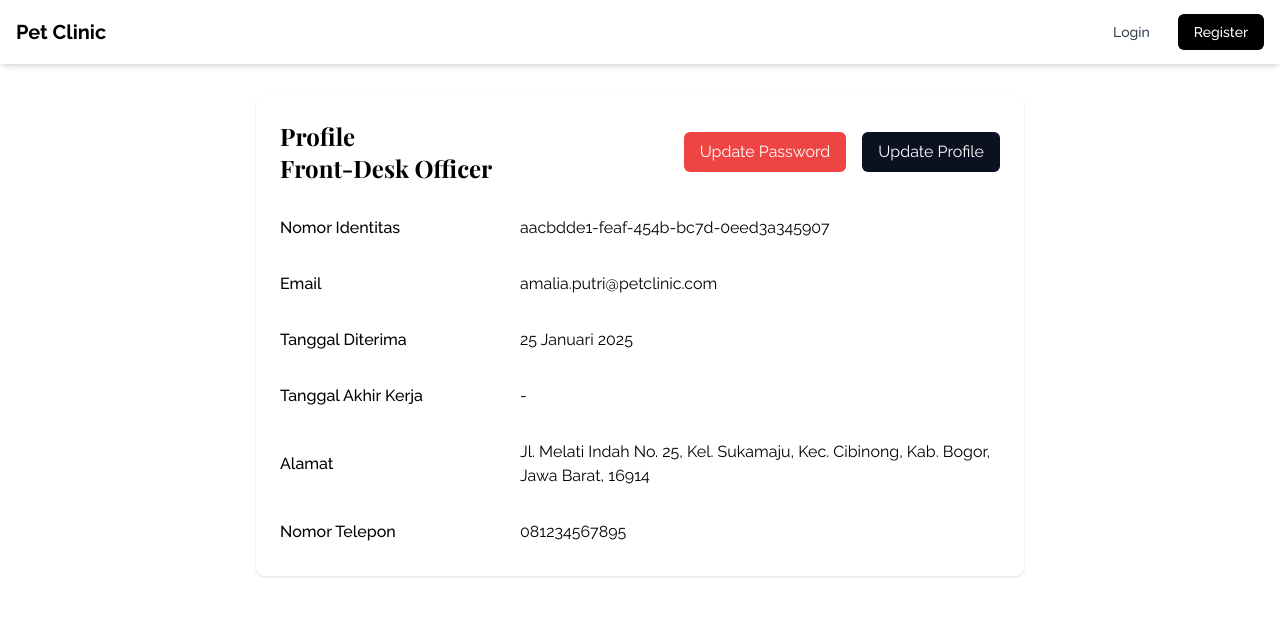
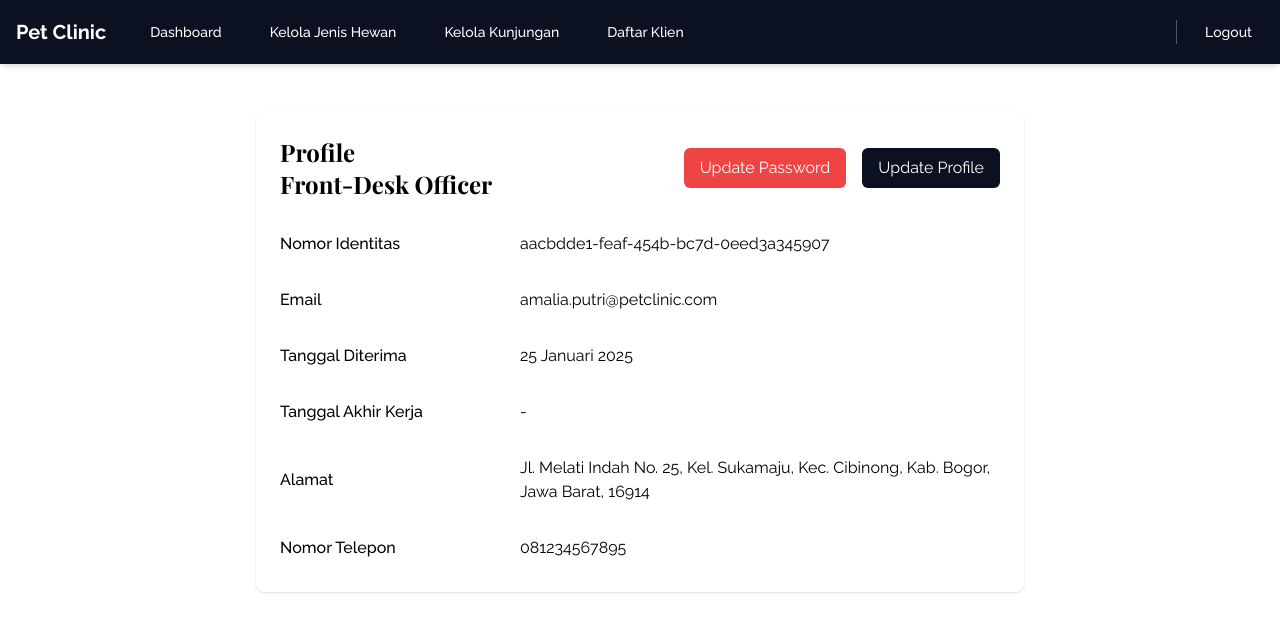
Before and after one commit to BASDAT-A15/pet-clinic, a Django app: page /profile-frontdesk/ in a window 1280 px wide. Shown: the top 632 px of the page. Run offline with Django 5.2, Linux system fonts and the light colour scheme; some libraries are stand-ins or nearby versions; some web fonts are replaced.

Commit message:
feat: Add navbar for frontdesk and client

```diff
--- a/main/urls.py
+++ b/main/urls.py
@@ -1,5 +1,5 @@
 from django.urls import path
-from main.views import login_register, register, login, profile_klien, profile_frontdesk, profile_dokter, profile_perawat, update_password
+from main.views import login_register, register, login, profile_klien, profile_frontdesk, profile_dokter, profile_perawat, update_password, logout_view
 
 app_name = 'main'
 
@@ -12,4 +12,5 @@ urlpatterns = [
     path('profile-dokter/', profile_dokter, name='profile_dokter'),
     path('profile-perawat/', profile_perawat, name='profile_perawat'),
     path('update-password/', update_password, name='update_password'),
+    path('logout/', logout_view, name='logout'),
 ]
--- a/main/views.py
+++ b/main/views.py
@@ -1,4 +1,5 @@
 from django.shortcuts import render, redirect
+from django.contrib.auth import logout
 from .forms import (
     IndividuRegistrationForm,
     PerusahaanRegistrationForm,
@@ -57,3 +58,7 @@ def profile_perawat(request):
 
 def update_password(request):
     return render(request, 'update_password.html')
+
+def logout_view(request):
+    logout(request)
+    return redirect('main:login')
--- a/templates/base.html
+++ b/templates/base.html
@@ -17,7 +17,7 @@
             color: #000000;
             margin: 0;
             padding: 0;
-            padding-top: 3rem;
+            padding-top: 4rem;
         }
         h1, h2, h5 {
             font-family: 'Playfair Display';
@@ -27,8 +27,17 @@
 </head>
 
 <body class="font-raleway">
-    {% include 'navbar_guest.html' %}
+    {% if request.path == '/login/' or request.path == '/register/' or request.path == '/login_register/' or request.path == '/' %}
+        {% include 'navbar_guest.html' %}
+    {% endif %}
 
+    {% if request.path == '/hewan/' or request.path == '/profile-klien/' or request.path == '/klinik/vaksinasi/' %}
+        {% include 'navbar_klien.html' %}
+    {% endif %}
+
+    {% if 'profile-frontdesk' in request.path or 'hewan/jenis-hewan' in request.path or 'klinik/klien' in request.path %}
+        {% include 'navbar_front_desk.html' %}
+    {% endif %}
     <div class="container mx-auto mt-4">
         {% block content %} {% endblock content %}
     </div>
--- /dev/null
+++ b/templates/navbar_front_desk.html
@@ -0,0 +1,86 @@
+<nav class="fixed top-0 left-0 right-0 bg-[#0B1120] shadow-md z-50">
+    <div class="container mx-auto px-4">
+        <div class="flex justify-between items-center h-16">
+            <!-- Logo/Brand on left -->
+            <div class="flex-shrink-0">
+                <a href="/" class="font-bold text-xl text-white">Pet Clinic</a>
+            </div>
+
+            <!-- Desktop Navigation Links -->
+            <div class="hidden md:flex flex-1 items-center justify-between ml-8">
+                <div class="flex items-center space-x-6">
+                <a href="{% url 'main:profile_frontdesk' %}" class="text-white hover:text-gray-300 px-3 py-2 text-sm font-medium transition duration-200 flex items-center">
+                    Dashboard
+                </a>
+
+                <a href="{% url 'kuning:list_jenis_hewan' %}" class="text-white hover:text-gray-300 px-3 py-2 text-sm font-medium transition duration-200 flex items-center">
+                    Kelola Jenis Hewan
+                </a>
+
+                <a href="{% url 'kuning:list_hewan' %}" class="text-white hover:text-gray-300 px-3 py-2 text-sm font-medium transition duration-200 flex items-center">
+                    Kelola Kunjungan
+                </a>
+
+                <a href="{% url 'merah:list_klien' %}" class="text-white hover:text-gray-300 px-3 py-2 text-sm font-medium transition duration-200 flex items-center">
+                    Daftar Klien
+                </a>
+                </div>
+
+                <div class="flex items-center">
+                    <div class="border-l border-gray-600 h-6 mx-4"></div>
+                <form method="post" action="{% url 'main:logout' %}" class="inline">
+                    {% csrf_token %}
+                    <button type="submit" class="text-white hover:text-gray-300 px-3 py-2 text-sm font-medium transition duration-200 flex items-center">
+                        Logout
+                    </button>
+                </form>
+                </div>
+            </div>
+
+            <!-- Mobile menu button -->
+            <div class="md:hidden">
+                <button id="mobile-menu-button" class="text-gray-300 hover:text-white focus:outline-none">
+                    <svg class="h-6 w-6" fill="none" viewBox="0 0 24 24" stroke="currentColor">
+                        <path stroke-linecap="round" stroke-linejoin="round" stroke-width="2" d="M4 6h16M4 12h16m-7 6h7"></path>
+                    </svg>
+                </button>
+            </div>
+        </div>
+
+        <!-- Mobile menu -->
+        <div id="mobile-menu" class="hidden md:hidden pb-4 bg-[#0B1120]">
+            <div class="flex flex-col space-y-3 pt-2">
+                <a href="{% url 'main:profile_frontdesk' %}" class="text-white hover:text-gray-300 px-3 py-2 text-base font-medium transition duration-200 flex items-center">
+                    Dashboard
+                </a>
+
+                <a href="{% url 'kuning:list_jenis_hewan' %}" class="text-white hover:text-gray-300 px-3 py-2 text-base font-medium transition duration-200 flex items-center">
+                    Kelola Jenis Hewan
+                </a>
+
+                <a href="{% url 'kuning:list_hewan' %}" class="text-white hover:text-gray-300 px-3 py-2 text-base font-medium transition duration-200 flex items-center">
+                    Kelola Kunjungan
+                </a>
+
+                <a href="{% url 'merah:list_klien' %}" class="text-white hover:text-gray-300 px-3 py-2 text-base font-medium transition duration-200 flex items-center">
+                    Daftar Klien
+                </a>
+
+                <form method="post" action="{% url 'main:logout' %}" class="inline">
+                    {% csrf_token %}
+                    <button type="submit" class="text-white hover:bg-gray-800 w-full px-3 py-2 rounded-md text-base font-medium flex items-center">
+                        Logout
+                    </button>
+                </form>
+            </div>
+        </div>
+    </div>
+</nav>
+
+<!-- Mobile menu toggle script -->
+<script>
+    document.getElementById('mobile-menu-button').addEventListener('click', function() {
+        const menu = document.getElementById('mobile-menu');
+        menu.classList.toggle('hidden');
+    });
+</script>
--- a/templates/navbar_guest.html
+++ b/templates/navbar_guest.html
@@ -1,20 +1,20 @@
-<nav class="fixed top-0 left-0 right-0 bg-white shadow-md z-50">
+<nav class="fixed top-0 left-0 right-0 bg-[#0B1120] shadow-md z-50">
   <div class="container mx-auto px-4">
     <div class="flex justify-between items-center h-16">
       <!-- Logo/Brand on left -->
       <div class="flex-shrink-0">
-          <a href="/" class="font-bold text-xl">Pet Clinic</a>
+        <a href="/" class="font-bold text-xl text-white">Pet Clinic</a>
       </div>
 
       <!-- Desktop Navigation Links - now on right -->
       <div class="hidden md:flex items-center space-x-4">
-          <a href="{% url 'main:login' %}" class="text-gray-700 hover:text-gray-900 px-3 py-2 rounded-md text-sm font-medium">Login</a>
-          <a href="{% url 'main:register' %}" class="bg-black hover:bg-gray-800 text-white px-4 py-2 rounded-md text-sm font-medium">Register</a>
+        <a href="{% url 'main:login' %}" class="text-white hover:text-gray-300 px-3 py-2 rounded-md text-sm font-medium transition duration-200">Login</a>
+        <a href="{% url 'main:register' %}" class="bg-white hover:bg-gray-200 text-[#0B1120] px-4 py-2 rounded-md text-sm font-medium transition duration-200">Register</a>
       </div>
 
       <!-- Mobile menu button -->
       <div class="md:hidden">
-          <button id="mobile-menu-button" class="text-gray-500 hover:text-gray-900 focus:outline-none">
+        <button id="mobile-menu-button" class="text-gray-300 hover:text-white focus:outline-none">
           <svg class="h-6 w-6" fill="none" viewBox="0 0 24 24" stroke="currentColor">
             <path stroke-linecap="round" stroke-linejoin="round" stroke-width="2" d="M4 6h16M4 12h16m-7 6h7"></path>
           </svg>
@@ -23,10 +23,10 @@
     </div>
 
     <!-- Mobile menu -->
-      <div id="mobile-menu" class="hidden md:hidden pb-4">
+    <div id="mobile-menu" class="hidden md:hidden pb-4 bg-[#0B1120]">
       <div class="flex flex-col space-y-2 pt-2 pb-3">
-          <a href="{% url 'main:login' %}" class="text-gray-700 hover:bg-gray-100 px-3 py-2 rounded-md text-base font-medium">Login</a>
-          <a href="{% url 'main:register' %}" class="bg-black hover:bg-gray-800 text-white px-3 py-2 rounded-md text-base font-medium text-center">Register</a>
+        <a href="{% url 'main:login' %}" class="text-white hover:text-gray-300 px-3 py-2 rounded-md text-base font-medium text-center transition duration-200">Login</a>
+        <a href="{% url 'main:register' %}" class="bg-white hover:bg-gray-200 text-[#0B1120] px-3 py-2 rounded-md text-base font-medium text-center transition duration-200">Register</a>
       </div>
     </div>
   </div>
```
Also changed, not shown: main/templates/register.html (+3 -7 lines), templates/navbar_klien.html (added, +86 -0 lines), templates/navbar_dokter.html (added). Lines whose indentation alone changed are shown as unchanged.
